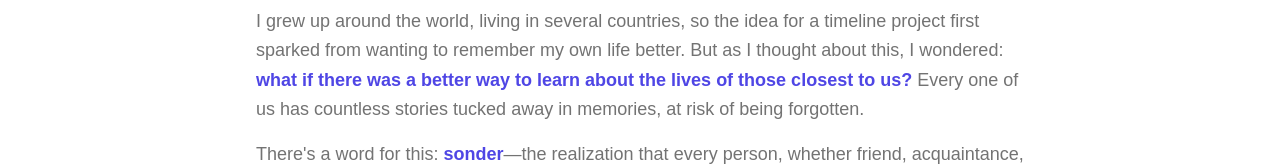
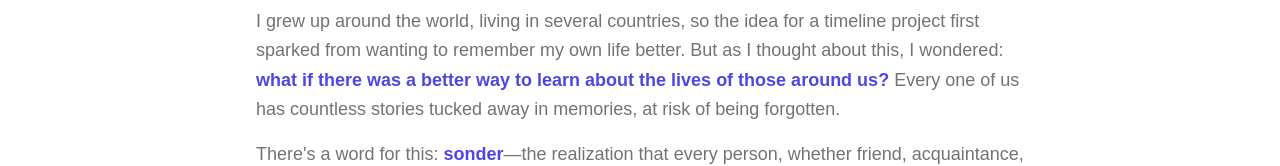
Before and after one commit to paulbenschmidt/mily, a Next.js app in the folder frontend/: page /about in a window 1280 px wide. Shown: the part 267-433 px from the top of the page. Built offline with nearby package versions, Linux system fonts and the light colour scheme; no server answers.

Commit message:
bob's recommendation on about page to change closest to to around

```diff
--- a/frontend/src/app/about/page.tsx
+++ b/frontend/src/app/about/page.tsx
@@ -28,7 +28,7 @@ export default function AboutPage() {
           {/* Origin Story */}
           <section className="mb-12">
             <p className="mb-4 leading-relaxed text-muted-foreground lg:text-lg">
-              I grew up around the world, living in several countries, so the idea for a timeline project first sparked from wanting to remember my own life better. But as I thought about this, I wondered: <strong className="text-brand">what if there was a better way to learn about the lives of those closest to us?</strong> Every one of us has countless stories tucked away in memories, at risk of being forgotten.
+              I grew up around the world, living in several countries, so the idea for a timeline project first sparked from wanting to remember my own life better. But as I thought about this, I wondered: <strong className="text-brand">what if there was a better way to learn about the lives of those around us?</strong> Every one of us has countless stories tucked away in memories, at risk of being forgotten.
             </p>
             <p className="leading-relaxed text-muted-foreground lg:text-lg">
               There&apos;s a word for this: <strong className="text-brand">sonder</strong>—the realization that every person, whether friend, acquaintance, or stranger, has a life that is just as complicated, nuanced, and beautiful as one&apos;s own. That&apos;s what Mily is really about: cultivating space to appreciate our lives and the lives of others in ways that honor each person&apos;s experience.
```
Also changed, not shown: 1 other file (tests, documents, lock files or other folders).
